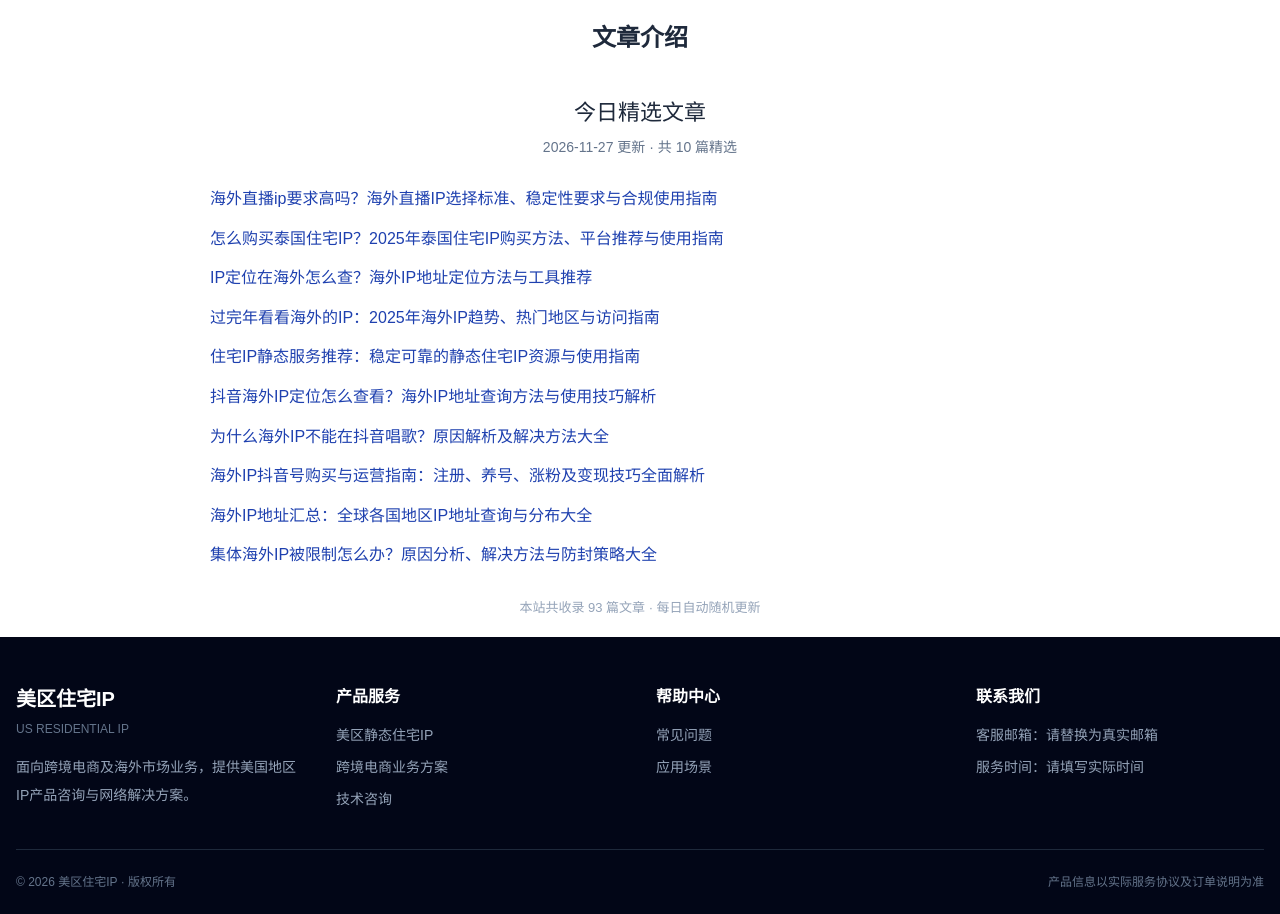
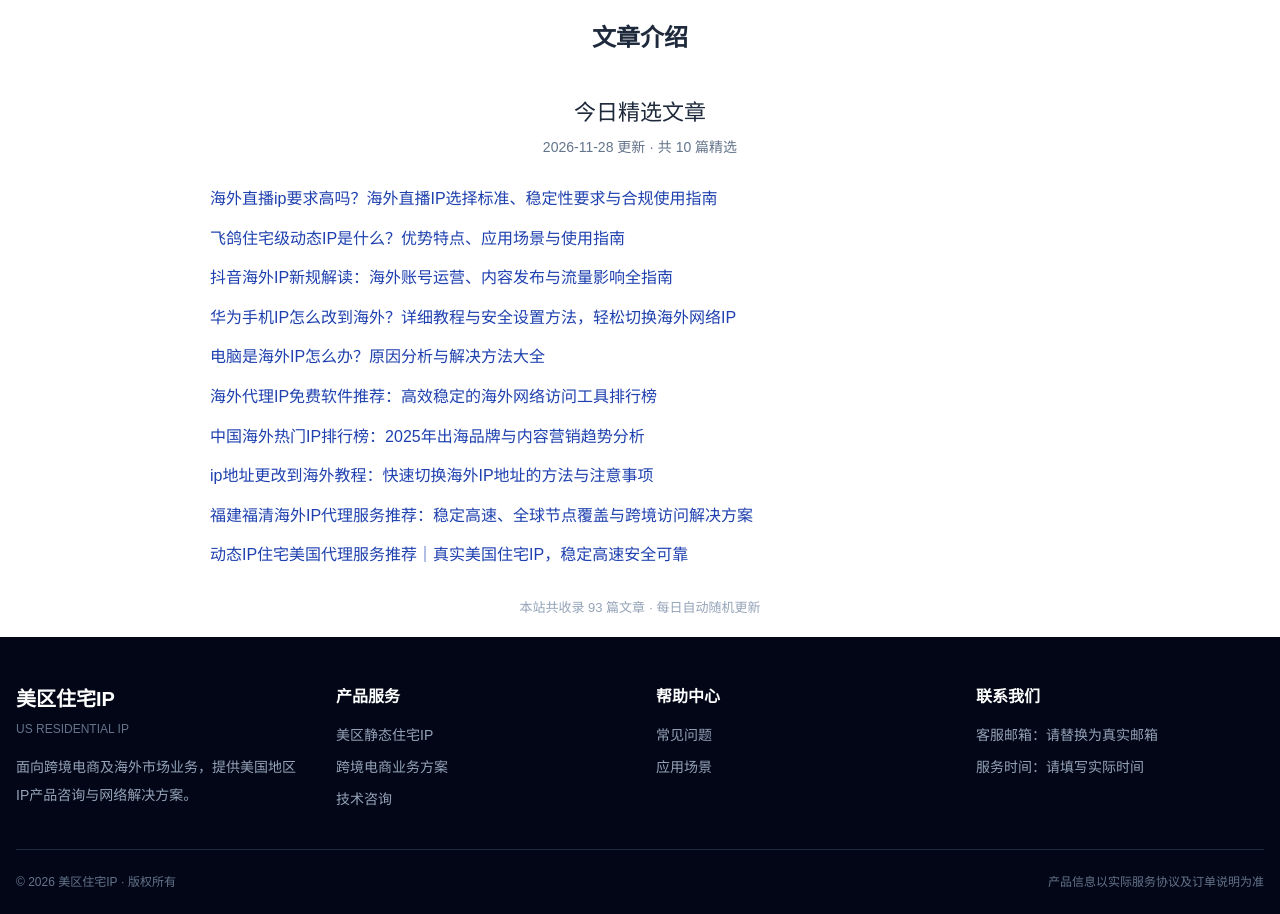
Before and after one commit to ultranova74/ultranova74.github.io, a plain HTML site: page index.html in a window 1280 px wide. Shown: the part 3300-4214 px from the top of the page. Drawn offline with nearby package versions, Linux system fonts and the light colour scheme.

Commit message:
每日文章精选更新 2026-11-28

```diff
--- a/index.html
+++ b/index.html
@@ -293,18 +293,18 @@
         <h2 class="section-title">文章介绍</h2>
         <div class="link-list" style="max-width:900px; margin:0 auto; padding:20px 0;">
             <h2 style="text-align:center; font-size:22px; margin-bottom:8px; color:#1e293b;">今日精选文章</h2>
-            <p style="text-align:center; color:#64748b; font-size:14px; margin-bottom:28px;">2026-11-27 更新 · 共 10 篇精选</p>
+            <p style="text-align:center; color:#64748b; font-size:14px; margin-bottom:28px;">2026-11-28 更新 · 共 10 篇精选</p>
             <ul style="list-style:none; padding:0 20px; margin:0;">
           <li style="margin-bottom:14px; line-height:1.6;"><a href="pages/rKzg5.html" style="color:#1e40af; text-decoration:none; font-size:16px;">海外直播ip要求高吗？海外直播IP选择标准、稳定性要求与合规使用指南</a></li>
-          <li style="margin-bottom:14px; line-height:1.6;"><a href="pages/rHrO1.html" style="color:#1e40af; text-decoration:none; font-size:16px;">怎么购买泰国住宅IP？2025年泰国住宅IP购买方法、平台推荐与使用指南</a></li>
-          <li style="margin-bottom:14px; line-height:1.6;"><a href="pages/0CJSY.html" style="color:#1e40af; text-decoration:none; font-size:16px;">IP定位在海外怎么查？海外IP地址定位方法与工具推荐</a></li>
-          <li style="margin-bottom:14px; line-height:1.6;"><a href="pages/rMFRB.html" style="color:#1e40af; text-decoration:none; font-size:16px;">过完年看看海外的IP：2025年海外IP趋势、热门地区与访问指南</a></li>
-          <li style="margin-bottom:14px; line-height:1.6;"><a href="pages/rihlR.html" style="color:#1e40af; text-decoration:none; font-size:16px;">住宅IP静态服务推荐：稳定可靠的静态住宅IP资源与使用指南</a></li>
-          <li style="margin-bottom:14px; line-height:1.6;"><a href="pages/rh8JQ.html" style="color:#1e40af; text-decoration:none; font-size:16px;">抖音海外IP定位怎么查看？海外IP地址查询方法与使用技巧解析</a></li>
-          <li style="margin-bottom:14px; line-height:1.6;"><a href="pages/Rh0g4.html" style="color:#1e40af; text-decoration:none; font-size:16px;">为什么海外IP不能在抖音唱歌？原因解析及解决方法大全</a></li>
-          <li style="margin-bottom:14px; line-height:1.6;"><a href="pages/0bw22.html" style="color:#1e40af; text-decoration:none; font-size:16px;">海外IP抖音号购买与运营指南：注册、养号、涨粉及变现技巧全面解析</a></li>
-          <li style="margin-bottom:14px; line-height:1.6;"><a href="pages/rI5HY.html" style="color:#1e40af; text-decoration:none; font-size:16px;">海外IP地址汇总：全球各国地区IP地址查询与分布大全</a></li>
-          <li style="margin-bottom:14px; line-height:1.6;"><a href="pages/ri2y4.html" style="color:#1e40af; text-decoration:none; font-size:16px;">集体海外IP被限制怎么办？原因分析、解决方法与防封策略大全</a></li>
+          <li style="margin-bottom:14px; line-height:1.6;"><a href="pages/0CH65.html" style="color:#1e40af; text-decoration:none; font-size:16px;">飞鸽住宅级动态IP是什么？优势特点、应用场景与使用指南</a></li>
+          <li style="margin-bottom:14px; line-height:1.6;"><a href="pages/riG0J.html" style="color:#1e40af; text-decoration:none; font-size:16px;">抖音海外IP新规解读：海外账号运营、内容发布与流量影响全指南</a></li>
+          <li style="margin-bottom:14px; line-height:1.6;"><a href="pages/rl82o.html" style="color:#1e40af; text-decoration:none; font-size:16px;">华为手机IP怎么改到海外？详细教程与安全设置方法，轻松切换海外网络IP</a></li>
+          <li style="margin-bottom:14px; line-height:1.6;"><a href="pages/0b8ti.html" style="color:#1e40af; text-decoration:none; font-size:16px;">电脑是海外IP怎么办？原因分析与解决方法大全</a></li>
+          <li style="margin-bottom:14px; line-height:1.6;"><a href="pages/rkICM.html" style="color:#1e40af; text-decoration:none; font-size:16px;">海外代理IP免费软件推荐：高效稳定的海外网络访问工具排行榜</a></li>
+          <li style="margin-bottom:14px; line-height:1.6;"><a href="pages/0BQZe.html" style="color:#1e40af; text-decoration:none; font-size:16px;">中国海外热门IP排行榜：2025年出海品牌与内容营销趋势分析</a></li>
+          <li style="margin-bottom:14px; line-height:1.6;"><a href="pages/RjUfG.html" style="color:#1e40af; text-decoration:none; font-size:16px;">ip地址更改到海外教程：快速切换海外IP地址的方法与注意事项</a></li>
+          <li style="margin-bottom:14px; line-height:1.6;"><a href="pages/RKUJ0.html" style="color:#1e40af; text-decoration:none; font-size:16px;">福建福清海外IP代理服务推荐：稳定高速、全球节点覆盖与跨境访问解决方案</a></li>
+          <li style="margin-bottom:14px; line-height:1.6;"><a href="pages/rj356.html" style="color:#1e40af; text-decoration:none; font-size:16px;">动态IP住宅美国代理服务推荐｜真实美国住宅IP，稳定高速安全可靠</a></li>
             </ul>
             <p style="text-align:center; margin-top:30px; color:#94a3b8; font-size:13px;">本站共收录 93 篇文章 · 每日自动随机更新</p>
         </div>
```
